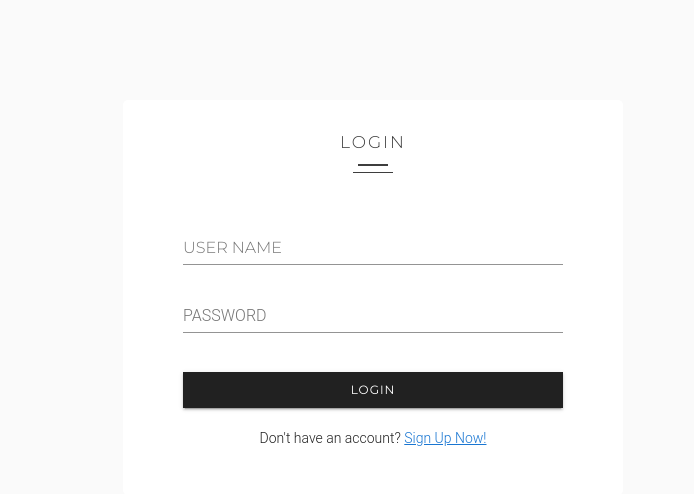
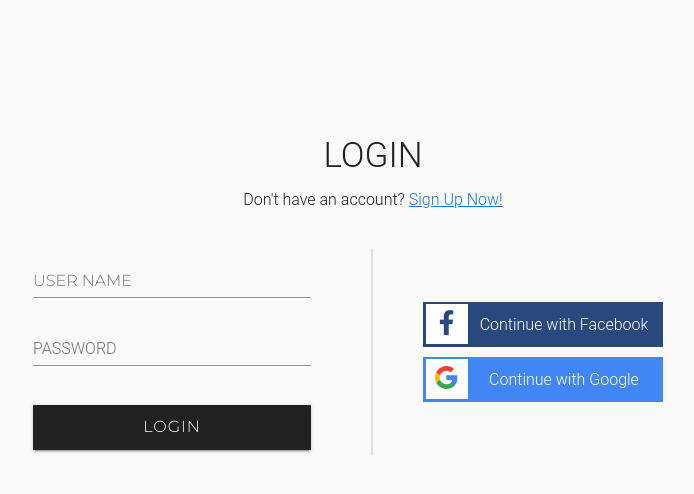
Before and after one commit to duocdang4195/FromThePast-Frontend, a Vue app: page /login in a window 1280 px wide. Shown: the top 494 px of the page, without its empty margins (267-961 px from the left). Built offline with nearby package versions, Linux system fonts and the light colour scheme; a web font is replaced by a local one; what vue-moment would draw is missing.

Commit message:
Edit login form

```diff
--- a/src/components/authenticate/Login.vue
+++ b/src/components/authenticate/Login.vue
@@ -3,6 +3,12 @@
     <h2 class="login__title">
       LOGIN
     </h2>
+    <div class="login__link">
+      <p>Don't have an account? <router-link :to="{name: 'signup'}" > Sign Up Now! </router-link></p>
+    </div>
+    <div class="flex-wrap">
+      <div class="login_form">
+
         <div class="login__input">
           <v-text-field
             v-model="email"
@@ -10,6 +16,7 @@
             @keydown.enter.prevent="signIn"
           ></v-text-field>
         </div>
+
         <div class="signup__input">
           <v-text-field
             v-model="password"
@@ -18,13 +25,26 @@
             @keydown.enter.prevent="signIn"
           ></v-text-field>
         </div>
+
         <div class="login__btn">
           <v-btn @click="signIn" :block="true" >LOGIN</v-btn>
-    </div>
-    <div class="login__link">
-      <p>Don't have an account? <router-link :to="{name: 'signup'}" > Sign Up Now! </router-link></p>
-    </div>
-  </div>
+        </div><!-- ./.login__btn  -->
+
+
+      </div><!-- ./.login_form -->
+
+      <div class="mr-sns-form">
+        <div class="mr-fb">
+          <span class="mr-sns-icon"><i data-v-715ff4e2="" class="fab fa-facebook-f"></i></span>
+          <span class="mr-label"> Continue with Facebook</span>
+        </div><!-- ./.mr-fb -->
+        <div class="mr-gg">
+          <span class="mr-sns-icon"><img  src="../../assets/images/icon-google.svg" alt="" class=""></span>
+          <span class="mr-label"> Continue with Google</span>
+        </div><!-- ./.mr-gg -->
+      </div><!-- ./.mr-sns-form -->
+    </div><!-- ./. flex-wrap  -->
+  </div><!-- ./.login  -->
 </template>
 
 <script>
@@ -60,44 +80,7 @@
 </script>
 
 <style lang="scss" scoped>
-    %mr-heading {
-      position: relative;
-      display: inline-block;
-      width: 100%;
-      font-family: 'Montserrat', sans-serif;
-      font-weight: 300;
-      color: #3e3e3e;
-      text-transform: uppercase;
-      font-size: 17px;
-      letter-spacing: 2px;
-      margin-bottom: 60px;
 
-      &:before {
-        content:"";
-        position: absolute;
-        display: block;
-        width: 30px;
-        height: 2px;
-        left: 0;
-        right: 0;
-        margin: auto;
-        bottom: -10px;
-        background-color: #3e3e3e;
-      }
-
-      &:after {
-        content:"";
-        position: absolute;
-        display: block;
-        width: 40px;
-        height: 1px;
-        left: 0;
-        right: 0;
-        margin: auto;
-        bottom: -17px;
-        border-bottom:1px solid #3e3e3e;
-      }
-    }
     %default-button {
     margin: 0 10px;
     background-color:#212121 !important;
@@ -115,14 +98,24 @@
         }
     }
   .login {
-    background: #fff;
-    width: 500px;
+    background: #FAFAFA;
+    width: 800px;
     margin: 0 auto;
     padding: 30px 60px;
     text-align: center;
     border-radius: 5px;
-    &__title {
-      @extend  %mr-heading;
+     h2 {
+      width: 100%;
+      text-align: center;
+      font-size: 35px;
+      font-weight:300;
+      margin-bottom: 5px;
+    }
+
+    &__link {
+      margin-bottom: 35px;
+      text-align:center;
+      font-size:16px;
     }
     &__input {
         font-family: 'Montserrat', sans-serif;
@@ -138,12 +131,15 @@
       font-weight: 300;
     }
     &__btn {
-      margin-bottom: 20px;
+       margin-bottom: 5px;
        margin-top: 20px;
       .v-btn--block {
          margin: 0;
          @extend  %default-button ;
          border-radius: 0;
+          height: 45px;
+         font-size: 16px;
+         font-weight: 300;
 
          &:hover {
           background-color: #fff !important;
@@ -155,4 +151,80 @@
 
     }
   }
+   .flex-wrap {
+      position: relative;
+      display: flex;
+      justify-content: center;
+      align-items: center;
+      align-content: center;
+
+      > div {
+        flex: 1 0 50%;
+        width: 50%;
+        flex-shrink: 1;
+        -webkit-flex-shrink: 1;
+        box-sizing: border-box;
+
+      }
+      .mr-sns-form {
+        padding: 50px;
+        > div {
+          position: relative;
+          display: inline-block;
+          margin: 5px 0;
+          width: 100%;
+          height: 45px;
+          line-height: 45px;
+          text-align:center;
+          font-size:16px;
+          cursor: pointer;
+
+          .mr-sns-icon {
+            position: relative;
+            display: inline-block;
+            width: 42px;
+            height: 40px;
+            top: 2.5px;
+            left: 2.5px;
+            line-height:40px;
+            float: left;
+            background-color: #fff;
+            text-align:center;
+
+          }
+        }
+        .mr-fb {
+          background-color: #29487d;
+          color: #fff;
+
+          .mr-sns-icon {
+            color: #29487d;
+            font-size:25px;
+          }
+        }
+        .mr-gg {
+          background-color: rgb(66, 133, 244);
+          color: #fff;
+          .mr-sns-icon {
+            background-color: #fff;
+            img {
+              position: relative;
+              top: 6px;
+              width: 25px;
+              height: 25px;
+            }
+          }
+        }
+      }
+      .login_form {
+        padding-right: 60px;
+        border-right: 2px solid rgba(0,0,0,0.1);
+
+        .login__title {
+          font-size: 16px;
+          margin-bottom: 10px;
+          font-weight: 300;
+        }
+      }
+    }
 </style>
```
Lines whose indentation alone changed are shown as unchanged.
